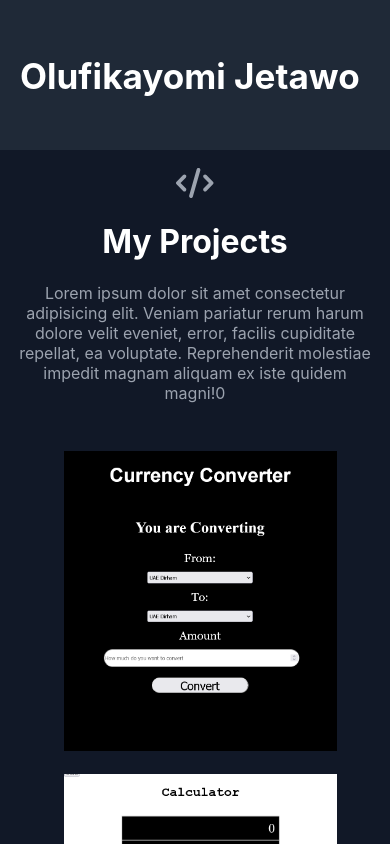
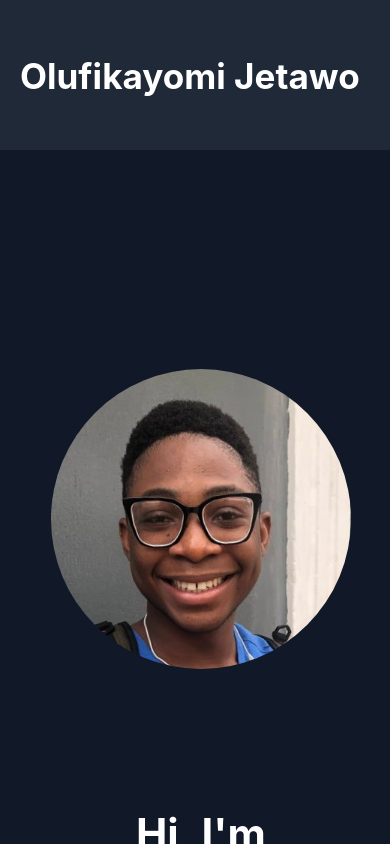
Before and after one commit to Phickayor/Portfolio, a React (Create React App) app: page / in a window 390 px wide. Shown: the top 844 px of the page. Built offline with nearby package versions, Linux system fonts and the light colour scheme.

Commit message:
About Page is now responsive

```diff
--- a/src/App.js
+++ b/src/App.js
@@ -9,7 +9,7 @@ function App() {
   return (
     <main>
       <NavBar />
-      {/* <AboutMe /> */}
+      <AboutMe />
       <Projects />
       <Skills />
       <Contact />
--- a/src/components/AboutMe.js
+++ b/src/components/AboutMe.js
@@ -5,7 +5,7 @@ import { faArrowDown } from "@fortawesome/free-solid-svg-icons";
 export default function AboutMe() {
   const down = <FontAwesomeIcon icon={faArrowDown} />;
   return (
-    <div>
+    <div id="about">
       <div className="intro">
         <div className="aboutContainer">
           <div className="text">
--- a/src/components/style.css
+++ b/src/components/style.css
@@ -41,9 +41,12 @@ h2 {
 .navBar a:hover {
   color: white;
 }
+#about {
+  padding-top: 120px;
+}
 .aboutContainer {
   width: 100%;
-  padding-top: 120px;
+  padding: 0;
 }
 .text {
   width: 50%;
@@ -67,7 +70,7 @@ h2 {
 }
 .image img {
   position: absolute;
-  margin-top: 5%;
+  margin-top: 3%;
   width: 40%;
   height: 600px;
   border-radius: 50%;
@@ -75,7 +78,8 @@ h2 {
 }
 .btn {
   display: flex;
-  align-items: center;
+  flex-wrap: wrap;
+  justify-content: center;
 }
 .btn div {
   padding: 30px;
@@ -339,16 +343,19 @@ button:hover {
 }
 @media screen and (max-width: 536px) {
   .aboutContainer {
+    padding-top: 60px;
     display: flex;
-    align-content: center;
     flex-wrap: wrap;
-    flex-direction: column;
+    width: 100%;
   }
   .text,
   .image {
-    display: block;
+    display: flex;
+    flex-wrap: wrap;
+    justify-content: center;
+    text-align: center;
+    padding: 0;
     width: 100%;
-    text-align: center;
   }
   .text {
     order: 1;
@@ -358,10 +365,10 @@ button:hover {
   }
   .image img {
     position: relative;
-    width: 400px;
-    height: 400px;
+    width: 300px;
+    height: 300px;
     border-radius: 50%;
-    margin-top: 20%;
+    margin-top: 50%;
   }
   .btn {
     justify-content: center;
```
Also changed, not shown: src/components/toDoList.txt.
